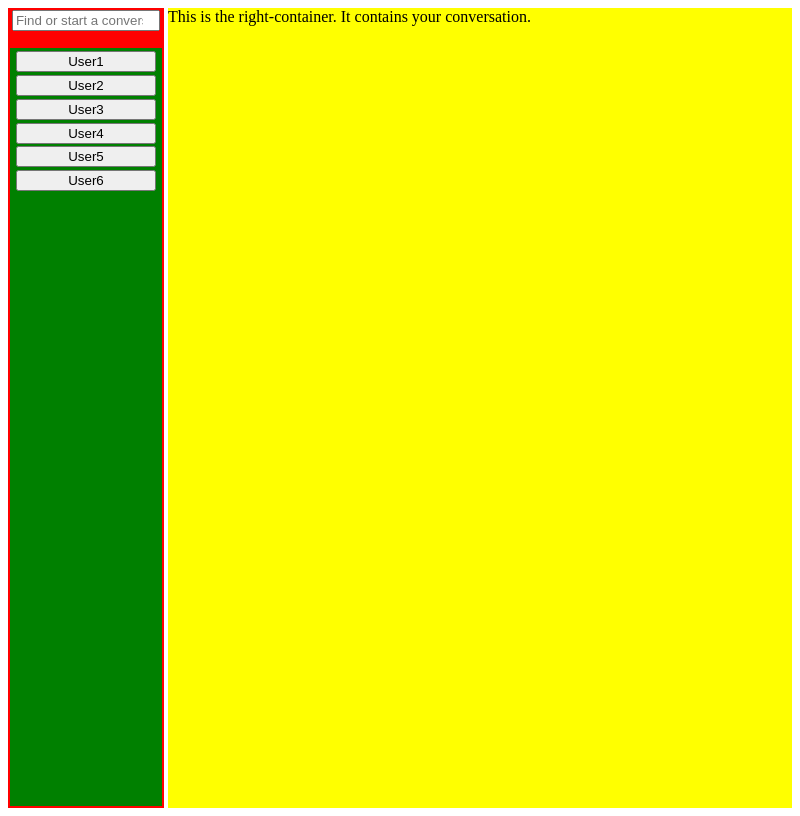
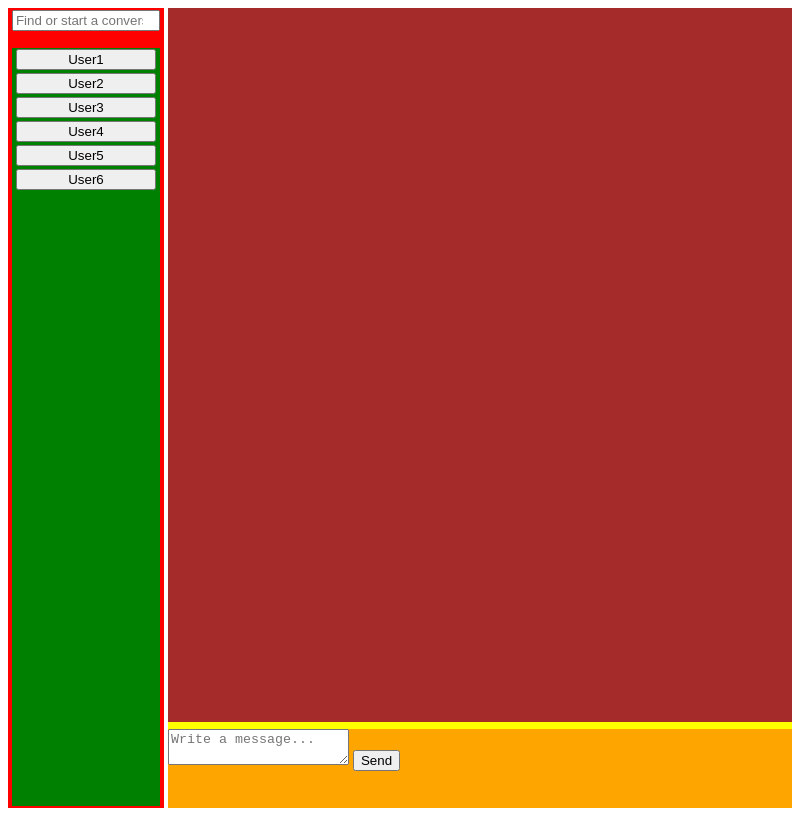
Before and after one commit to sotheanithsok/BLANK-Frontend, an Electron app: page src/html/app.html in a window 800 px wide. Drawn offline with Linux system fonts and the light colour scheme.

Commit message:
add containers for right-container.

```diff
--- a/src/css/app.css
+++ b/src/css/app.css
@@ -18,7 +18,10 @@
     background-color: green;
     height: 100%;
     text-align: center;
-    padding: 1% 1% 1% 1%;
+
+}
+#user-container *{
+    width: 1000px;
 }
 #search-user-field{
     margin-bottom: 10%;
@@ -27,6 +30,17 @@
 #right-container {
     background-color: yellow;
     flex: 1;
-    margin-left: 0.5%
+    margin-left: 0.5%;
+    display: flex;
+    flex-direction: column;
+}
 
+#messages-container{
+    background-color: brown;
+    flex: 0.9;
+    margin-bottom: 1%
 }
+#message-controller-container{
+    background-color: orange;
+    flex:0.1;
+}
--- a/src/html/app.html
+++ b/src/html/app.html
@@ -25,7 +25,11 @@
             </div>
         </div>
         <div id="right-container">
-            This is the right-container. It contains your conversation.
+            <div id="messages-container"></div>
+            <div id="message-controller-container">
+                <textarea placeholder="Write a message..."></textarea>
+                <button>Send</button>
+            </div>
         </div>
     </div>
 
```
